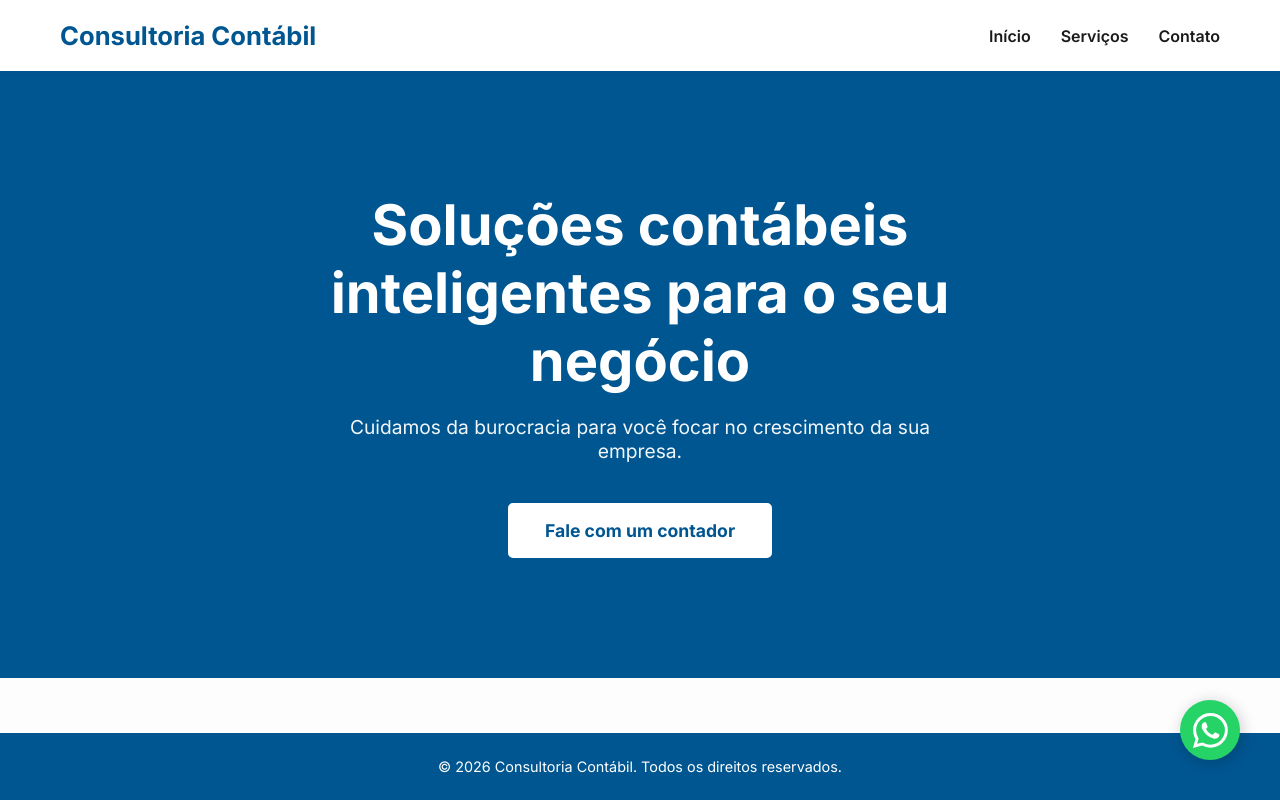
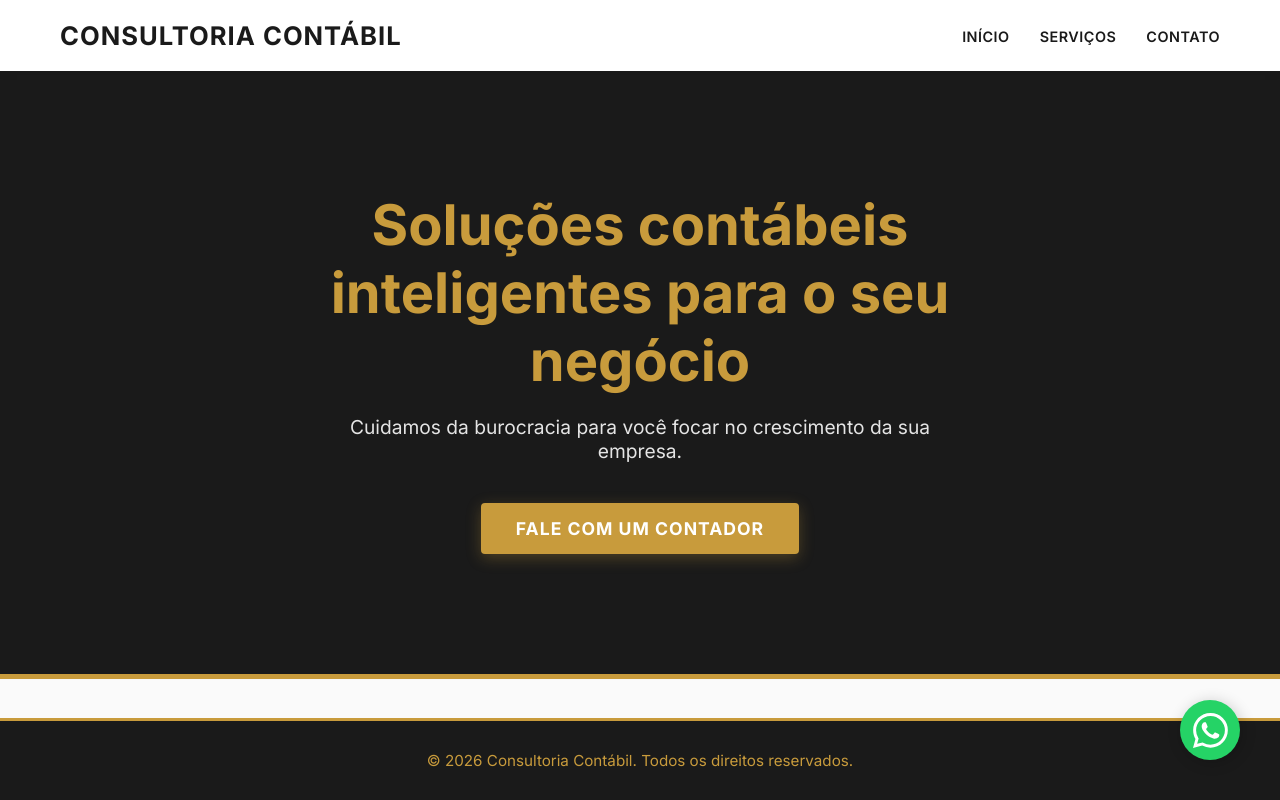
Before and after one commit to CarlosNatanael/consult_contabil, a Flask app: page / in a window 1280 px wide. Run offline with Flask 3, Linux system fonts and the light colour scheme.

Commit message:
fix: corrigido erro de color

```diff
--- a/frontend/static/css/style.css
+++ b/frontend/static/css/style.css
@@ -1,20 +1,21 @@
 /* =========================================
-   VARIÁVEIS GLOBAIS E RESET
+   VARIÁVEIS GLOBAIS E RESET (A Mágica das Cores)
    ========================================= */
 :root {
-    --logo-blue: #005691; /* Cor exata extraída do logo image_0.png */
-    --text-dark: #1a1a1a;
-    --text-medium: #555555;
-    --bg-light: #fdfdfd; /* Um branco muito claro para o fundo */
-    --card-bg: #ffffff;
-    --white: #ffffff;
+    --gold-primary: #C89B3C; /* Dourado elegante e sofisticado */
+    --gold-dark: #A67C2B;    /* Dourado um pouco mais escuro para efeitos hover */
+    --text-dark: #1A1A1A;    /* Quase preto, excelente para leitura */
+    --text-medium: #555555;  /* Cinza para textos secundários */
+    --bg-light: #FAFAFA;     /* Branco off-white para o fundo do site */
+    --card-bg: #FFFFFF;      /* Branco puro para os cartões */
+    --white: #FFFFFF;
 }
 
 * {
     margin: 0;
     padding: 0;
     box-sizing: border-box;
-    font-family: 'Inter', sans-serif; /* Mantenha a fonte profissional */
+    font-family: 'Inter', sans-serif;
 }
 
 body {
@@ -36,7 +37,7 @@ a {
    ========================================= */
 .site-header {
     background-color: var(--white);
-    box-shadow: 0 2px 5px rgba(0,0,0,0.05);
+    box-shadow: 0 2px 10px rgba(0,0,0,0.05);
     position: sticky;
     top: 0;
     z-index: 1000;
@@ -51,10 +52,17 @@ a {
     padding: 15px 20px;
 }
 
+/* Nome da empresa no topo */
 .logo h1 a {
-    color: var(--logo-blue); /* Cor do logo aplicada ao texto da marca */
+    color: var(--text-dark);
     font-size: 1.6rem;
     font-weight: 700;
+    text-transform: uppercase;
+    letter-spacing: 1px;
+}
+
+.logo h1 a:hover {
+    color: var(--gold-primary);
 }
 
 .nav-links {
@@ -66,10 +74,13 @@ a {
 .nav-links a {
     font-weight: 600;
     color: var(--text-dark);
+    text-transform: uppercase;
+    font-size: 0.9rem;
+    letter-spacing: 0.5px;
 }
 
 .nav-links a:hover {
-    color: var(--logo-blue);
+    color: var(--gold-primary);
 }
 
 /* =========================================
@@ -80,9 +91,8 @@ a {
 }
 
 .hero {
-    /* Fundo azul com opacidade sobre uma imagem de fallback se houver */
-    background: linear-gradient(rgba(0, 86, 145, 0.9), rgba(0, 86, 145, 0.9));
-    background-color: var(--logo-blue); /* Fallback */
+    /* Fundo escuro para fazer o dourado brilhar */
+    background-color: var(--text-dark);
     color: var(--white);
     text-align: center;
     padding: 120px 20px;
@@ -90,35 +100,42 @@ a {
     flex-direction: column;
     align-items: center;
     justify-content: center;
+    border-bottom: 5px solid var(--gold-primary); /* Detalhe dourado na base */
 }
 
 .hero h2 {
     font-size: 2.8rem;
     margin-bottom: 20px;
     max-width: 800px;
+    color: var(--gold-primary); /* Título em dourado */
 }
 
 .hero p {
     font-size: 1.2rem;
     margin-bottom: 40px;
     max-width: 600px;
-    opacity: 0.95;
+    opacity: 0.9;
+    color: var(--bg-light);
 }
 
+/* Botão Dourado Premium */
 .btn {
-    background-color: var(--white); /* Botão branco no hero para contraste */
-    color: var(--logo-blue); /* Texto azul no botão */
+    background-color: var(--gold-primary);
+    color: var(--white);
     padding: 15px 35px;
     font-size: 1.1rem;
     font-weight: 700;
-    border-radius: 5px;
-    border: 2px solid var(--white);
-    transition: background-color 0.3s, color 0.3s;
+    border-radius: 4px;
+    border: none;
+    text-transform: uppercase;
+    letter-spacing: 1px;
+    transition: background-color 0.3s, transform 0.2s;
+    box-shadow: 0 4px 15px rgba(200, 155, 60, 0.3);
 }
 
 .btn:hover {
-    background-color: transparent;
-    color: var(--white);
+    background-color: var(--gold-dark);
+    transform: translateY(-2px);
 }
 
 /* =========================================
@@ -189,12 +241,44 @@ a {
    RODAPÉ
    ========================================= */
 .site-footer {
-    background-color: var(--logo-blue); /* Fundo azul corporativo */
-    color: var(--white); /* Texto branco */
+    background-color: var(--text-dark); /* Fundo bem escuro */
+    color: var(--gold-primary); /* Texto em dourado */
     text-align: center;
-    padding: 25px;
+    padding: 30px 20px;
     margin-top: auto;
-    font-size: 0.9rem;
+    font-size: 0.95rem;
+    border-top: 3px solid var(--gold-primary);
+}
+
+/* =========================================
+   BOTÃO FLUTUANTE DO WHATSAPP (Mantido Verde)
+   ========================================= */
+.whatsapp-float {
+    position: fixed;
+    width: 60px;
+    height: 60px;
+    bottom: 40px;
+    right: 40px;
+    background-color: #25d366;
+    color: #FFF;
+    border-radius: 50px;
+    display: flex;
+    align-items: center;
+    justify-content: center;
+    box-shadow: 2px 2px 15px rgba(0, 0, 0, 0.2);
+    z-index: 1000;
+    transition: transform 0.3s ease, background-color 0.3s ease;
+}
+
+.whatsapp-icon {
+    width: 35px;
+    height: 35px;
+    fill: #FFF;
+}
+
+.whatsapp-float:hover {
+    transform: scale(1.1);
+    background-color: #1ebe57;
 }
 
 /* =========================================
--- a/frontend/templates/base.html
+++ b/frontend/templates/base.html
@@ -32,7 +32,7 @@
         <p>&copy; 2026 Consultoria Contábil. Todos os direitos reservados.</p>
     </footer>
 
-<a href="https://wa.me/5518997917846?text=Olá,%20estava%20no%20site%20e%20gostaria%20de%20falar%20com%20um%20consultor!" class="whatsapp-float" target="_blank" rel="noopener noreferrer" aria-label="Falar no WhatsApp">
+    <a href="https://wa.me/5518997917846?text=Olá,%20estava%20no%20site%20e%20gostaria%20de%20falar%20com%20um%20consultor!" class="whatsapp-float" target="_blank" rel="noopener noreferrer" aria-label="Falar no WhatsApp">
         <svg xmlns="http://www.w3.org/2000/svg" fill="currentColor" class="bi bi-whatsapp whatsapp-icon" viewBox="0 0 16 16">
           <path d="M13.601 2.326A7.85 7.85 0 0 0 7.994 0C3.627 0 .068 3.558.064 7.926c0 1.399.366 2.76 1.057 3.965L0 16l4.204-1.102a7.9 7.9 0 0 0 3.79.965h.004c4.368 0 7.926-3.558 7.93-7.93A7.9 7.9 0 0 0 13.6 2.326zM7.994 14.521a6.6 6.6 0 0 1-3.356-.92l-.24-.144-2.494.654.666-2.433-.156-.251a6.56 6.56 0 0 1-1.007-3.505c0-3.626 2.957-6.584 6.591-6.584a6.56 6.56 0 0 1 4.66 1.931 6.56 6.56 0 0 1 1.928 4.66c-.004 3.639-2.961 6.592-6.592 6.592m3.615-4.934c-.197-.099-1.17-.578-1.353-.646-.182-.065-.315-.099-.445.099-.133.197-.513.646-.627.775-.114.133-.232.148-.43.05-.197-.1-.836-.308-1.592-.985-.59-.525-.985-1.175-1.103-1.372-.114-.198-.011-.304.088-.403.087-.088.197-.232.296-.346.1-.114.133-.198.198-.33.065-.134.034-.248-.015-.347-.05-.099-.445-1.076-.612-1.47-.16-.389-.323-.335-.445-.34-.114-.007-.247-.007-.38-.007a.73.73 0 0 0-.529.247c-.182.198-.691.677-.691 1.654s.71 1.916.81 2.049c.098.133 1.394 2.132 3.383 2.992.47.205.84.326 1.129.418.475.152.904.129 1.246.08.38-.058 1.171-.48 1.338-.943.164-.464.164-.86.114-.943-.049-.084-.182-.133-.38-.232"/>
         </svg>
```
Also changed, not shown: other parts of frontend/static/css/style.css (+57 -57 lines), frontend/templates/servicos.html (+30 -6 lines).
